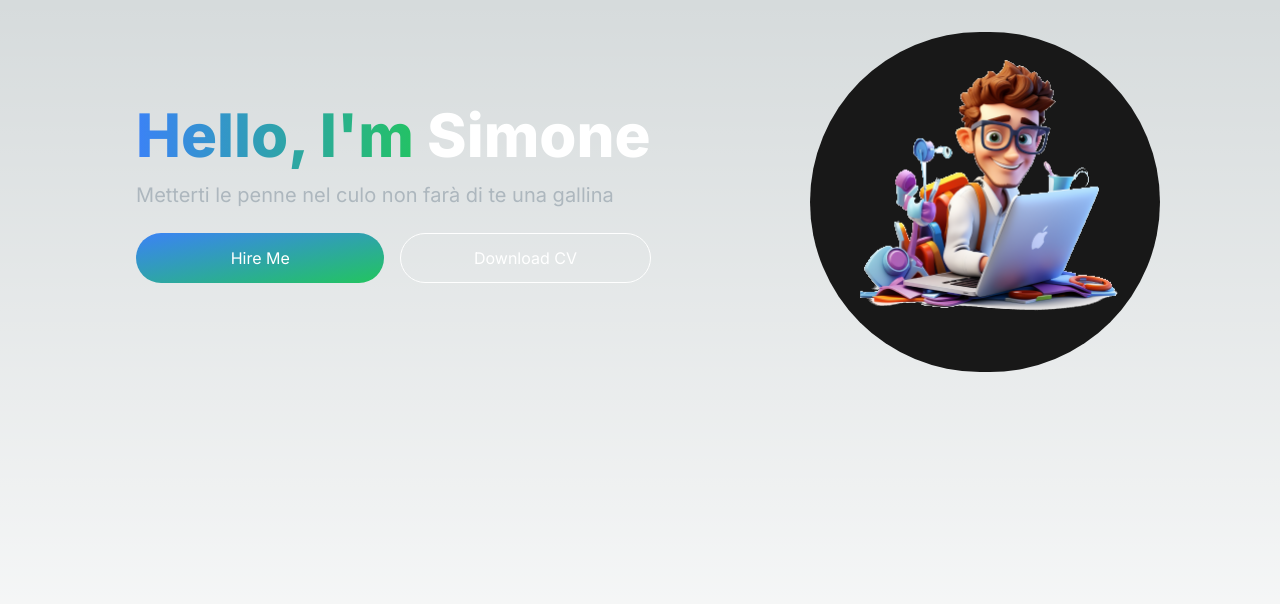
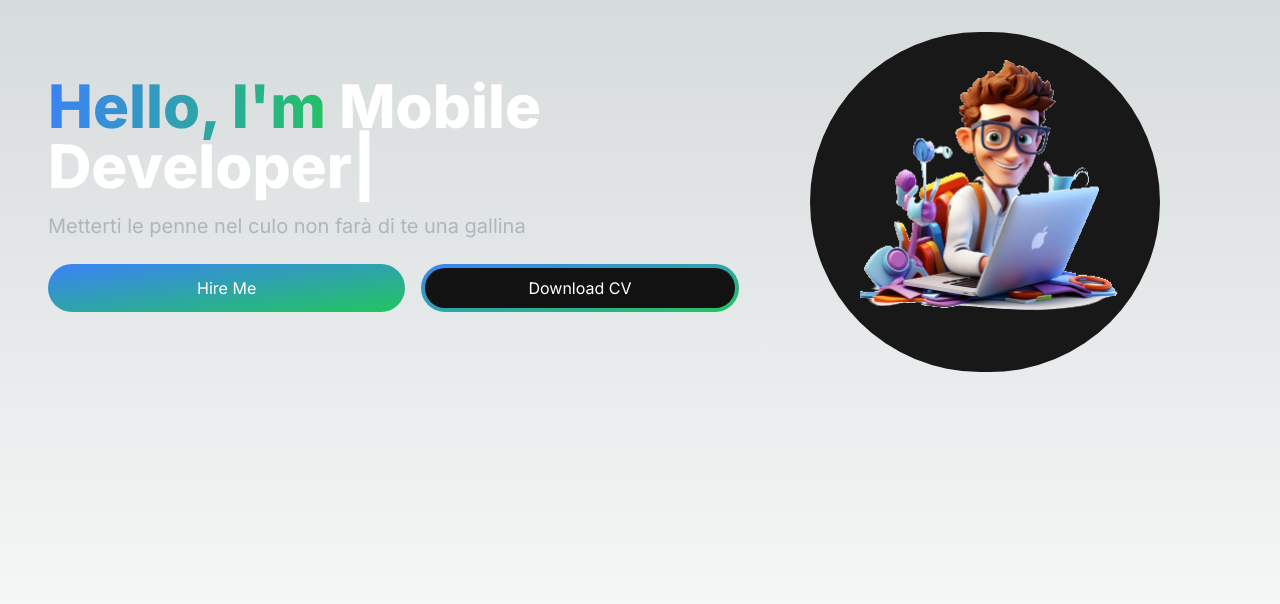
Before and after one commit to Desko95/portfolio-website, a Next.js app: page / in a window 1280 px wide. Shown: the top 604 px of the page. Built offline with nearby package versions, Linux system fonts and the light colour scheme.

Commit message:
added animations to header

```diff
--- a/app/components/HeroSection.jsx
+++ b/app/components/HeroSection.jsx
@@ -1,5 +1,7 @@
+"use client";
 import React from 'react';
 import Image from 'next/image';
+import { TypeAnimation } from 'react-type-animation';
 
 const HeroSection = () => {
   return (
@@ -8,14 +10,32 @@ const HeroSection = () => {
         <div className='col-span-7 place-self-center text-center sm:text-left'>
           <h1 className='text-white mb-4 text-4xl sm:text-5xl lg:text-6xl font-extrabold'>
             <span className='text-transparent bg-clip-text bg-gradient-to-r from-blue-500 to-green-500'>Hello, I'm{" "}</span>
-            Simone
+            <TypeAnimation
+              sequence={[
+                "Simone",
+                1000,
+                "Web Developer",
+                1000,
+                "Mobile Developer",
+                1000,
+                "UI/UX Designer",
+                1000,
+              ]}
+              wrapper="span"
+              speed={50}
+              repeat={Infinity}
+            />
           </h1>
           <p className='text-[#ADB7BE] text-base sm:text-lg mb-6 lg:text-xl'>
             Metterti le penne nel culo non farà di te una gallina
           </p>
           <div className='flex'> {/* Create a flex container */}
-            <button className='flex-1 px-6 py-3 w-full sm:w-fit rounded-full mr-4 bg-gradient-to-br from-blue-500 via-purple500 to-green-500 hover:bg-slate-400 text-white'>Hire Me</button>
-            <button className='flex-1 px-6 py-3 w-full sm:w-fit  rounded-full bg-transparent hover:bg-slate-800 text-white border border-white'>Download CV</button>
+            <button className='flex-1 px-6 py-3 w-full sm:w-fit rounded-full mr-4 bg-gradient-to-br from-blue-500 via-purple500 to-green-500 hover:bg-slate-400 text-white'>
+              Hire Me
+            </button>
+            <button className='flex-1 px-1 py-1 w-full sm:w-fit  rounded-full bg-gradient-to-br from-blue-500 via-purple500 to-green-500 hover:bg-slate-800 text-white '>
+                <span className='block bg-[#121212] hover:bg-slate-800 rounded-full px-5 py-2'>Download CV</span>
+              </button>
           </div>
         </div>
         <div className='col-span-5 place-self-center mt-4 lg:mt-4'>
```
Also changed, not shown: package.json (+5 -4 lines), 1 other file (tests, documents, lock files or other folders).
